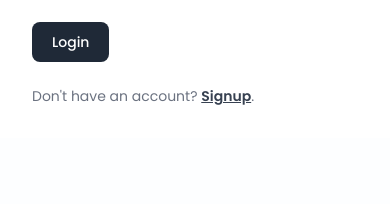
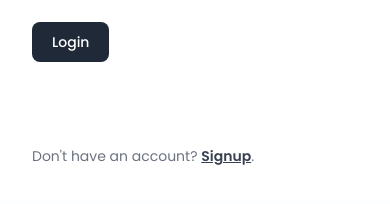
Before and after one commit to Scribbie-Notes/notes-app, a React (Vite) app in the folder frontend/: page /login in a window 390 px wide. Shown: the part 524-728 px from the top of the page. Built offline with nearby package versions, Linux system fonts and the light colour scheme.

Commit message:
auth in login page

```diff
--- a/frontend/src/pages/Login/Login.jsx
+++ b/frontend/src/pages/Login/Login.jsx
@@ -5,6 +5,7 @@ import { validateEmail } from '../../utils/helper';
 import axiosInstance from '../../utils/axiosInstance';
 import toast from 'react-hot-toast';
 import { FaEye, FaEyeSlash } from 'react-icons/fa';
+import { GoogleLogin } from "@react-oauth/google";
 
 const Login = ({ setUser }) => {
     const [email, setEmail] = useState("");
@@ -13,6 +14,59 @@ const Login = ({ setUser }) => {
     const [error, setError] = useState(null);
 
     const navigate = useNavigate();
+
+    const responseMsg = async (response) => {
+        try {
+            const token = response.credential;
+            const res = await axiosInstance.post('/google-auth', { token });
+
+            if (res.data && res.data.accessToken) {
+                localStorage.setItem("token", res.data.accessToken);
+                localStorage.setItem("user", JSON.stringify(res.data.user));
+                navigate("/dashboard");
+                toast.success("Signed in successfully", {
+                    style: {
+                        fontSize: "13px",
+                        maxWidth: "400px",
+                        boxShadow: "4px 4px 8px rgba(0, 1, 4, 0.1)",
+                        borderRadius: "8px",
+                        borderColor: "rgba(0, 0, 0, 0.8)",
+                        marginTop: "60px",
+                        marginRight: "10px",
+                    },
+                });
+            } else {
+                toast.error("Failed to sign in with Google", {
+                    style: {
+                        fontSize: "13px",
+                        maxWidth: "400px",
+                        boxShadow: "4px 4px 8px rgba(0, 1, 4, 0.1)",
+                        borderRadius: "8px",
+                        borderColor: "rgba(0, 0, 0, 0.8)",
+                        marginTop: "60px",
+                        marginRight: "10px",
+                    },
+                });
+            }
+        } catch (error) {
+            console.log("Error response:", error.response);
+            toast.error("Failed to sign in with Google", {
+                style: {
+                    fontSize: "13px",
+                    maxWidth: "400px",
+                    boxShadow: "4px 4px 8px rgba(0, 1, 4, 0.1)",
+                    borderRadius: "8px",
+                    borderColor: "rgba(0, 0, 0, 0.8)",
+                    marginTop: "60px",
+                    marginRight: "10px",
+                },
+            });
+        }
+    };
+
+    const errorMsg = (error) => {
+        console.log(error);
+    };
 
     const handleLogin = async (e) => {
         e.preventDefault();
@@ -201,18 +255,28 @@ const Login = ({ setUser }) => {
 
                                 <div className="col-span-12 sm:flex sm:items-center mt-4 sm:gap-4">
                                     <button
-                                        className="inline-flex items-center text-white bg-gray-800 hover:bg-gray-900 focus:outline-none  font-medium rounded-lg text-sm px-5 py-2.5 me-2 mb-2 dark:bg-gray-800 dark:hover:bg-gray-700  dark:border-gray-700"
+                                        className="inline-flex items-center text-white bg-gray-800 hover:bg-gray-900 focus:outline-none  font-medium rounded-lg text-sm px-5 py-2.5 me-2 mb-2 dark:bg-gray-800 dark:hover:bg-gray-700  dark:border-gray-700 transition-all"
                                         type="submit"
                                     >
                                         Login
                                     </button>
 
-                                    <p className="mt-4 text-sm text-gray-500 sm:mt-0">
-                                        Don't have an account? <span> </span>
-                                        <Link to="/signup" className="text-gray-700 underline font-semibold">Signup</Link>.
-                                    </p>
+
+                                    <div className="mb-3">
+                                        <GoogleLogin
+                                            clientId={import.meta.env.VITE_REACT_APP_GOOGLE_API_TOKEN}
+                                            onSuccess={responseMsg}
+                                            onError={errorMsg}
+                                        />
+                                    </div>
+
+
                                 </div>
                             </form>
+                            <p className="mt-6 text-sm text-gray-500 sm:mt-0">
+                                Don't have an account? <span> </span>
+                                <Link to="/signup" className="text-gray-700 underline font-semibold">Signup</Link>.
+                            </p>
                         </div>
                     </main>
                 </div>
```
